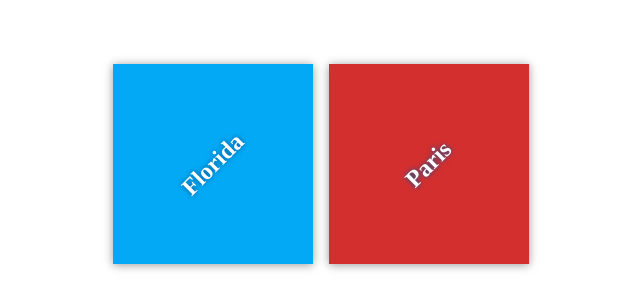
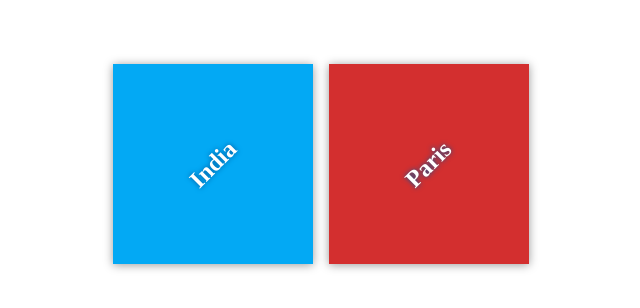
Before and after one commit to abhi002011/my-travel-plans, a plain HTML site: page index.html in a window 1280 px wide. Shown: the part 236-544 px from the top of the page, 319-959 px from the left. Drawn offline with Linux system fonts and the light colour scheme; files that its build step writes are made by us from their sources.

Commit message:
add starting destination

```diff
--- a/index.html
+++ b/index.html
@@ -11,7 +11,7 @@
     <div class="container">
         <div class="destination-container">
             <div class="destination" id="florida">
-                <h2>Florida</h2>
+                <h2>India</h2>
             </div>
 
             <div class="destination" id="paris">
```
